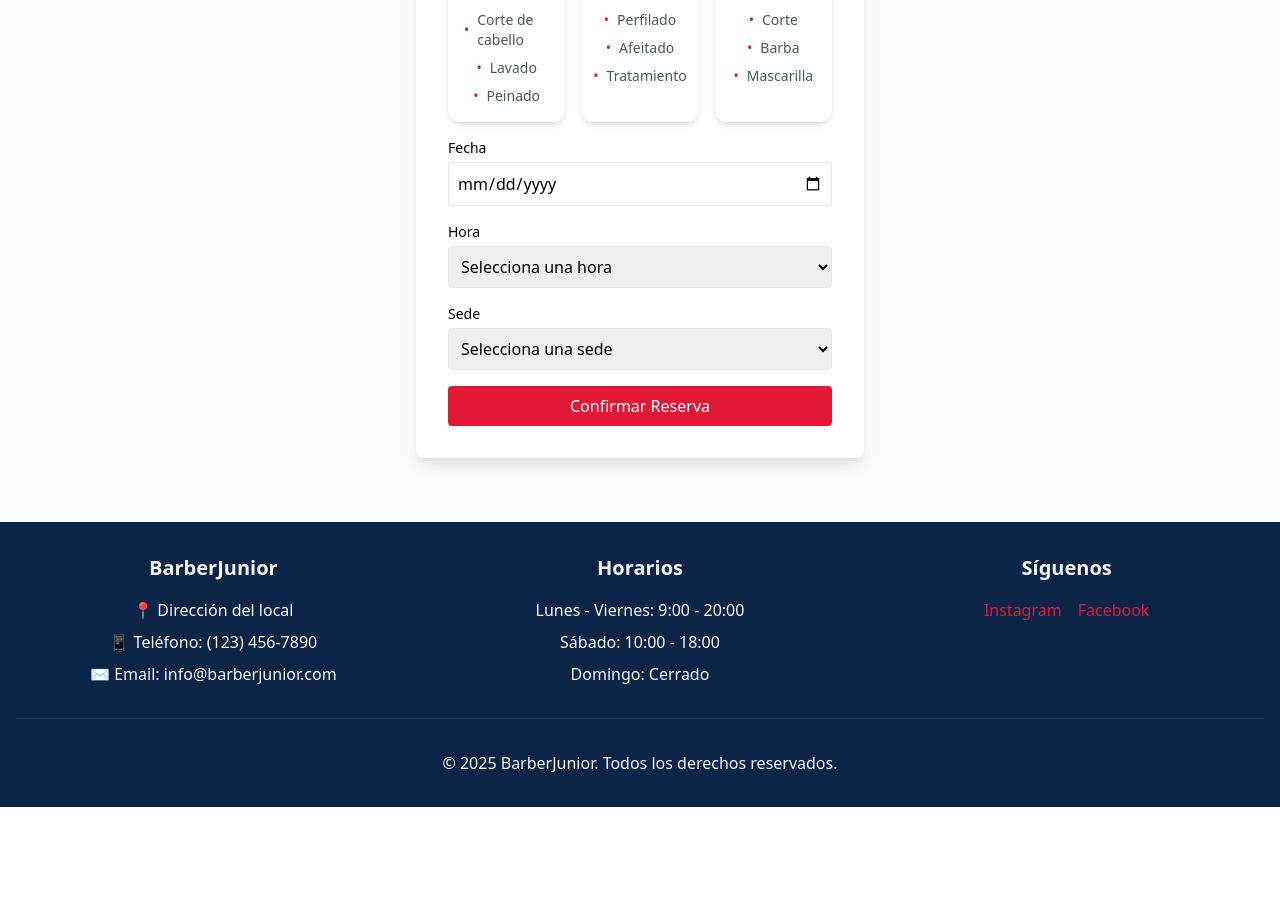
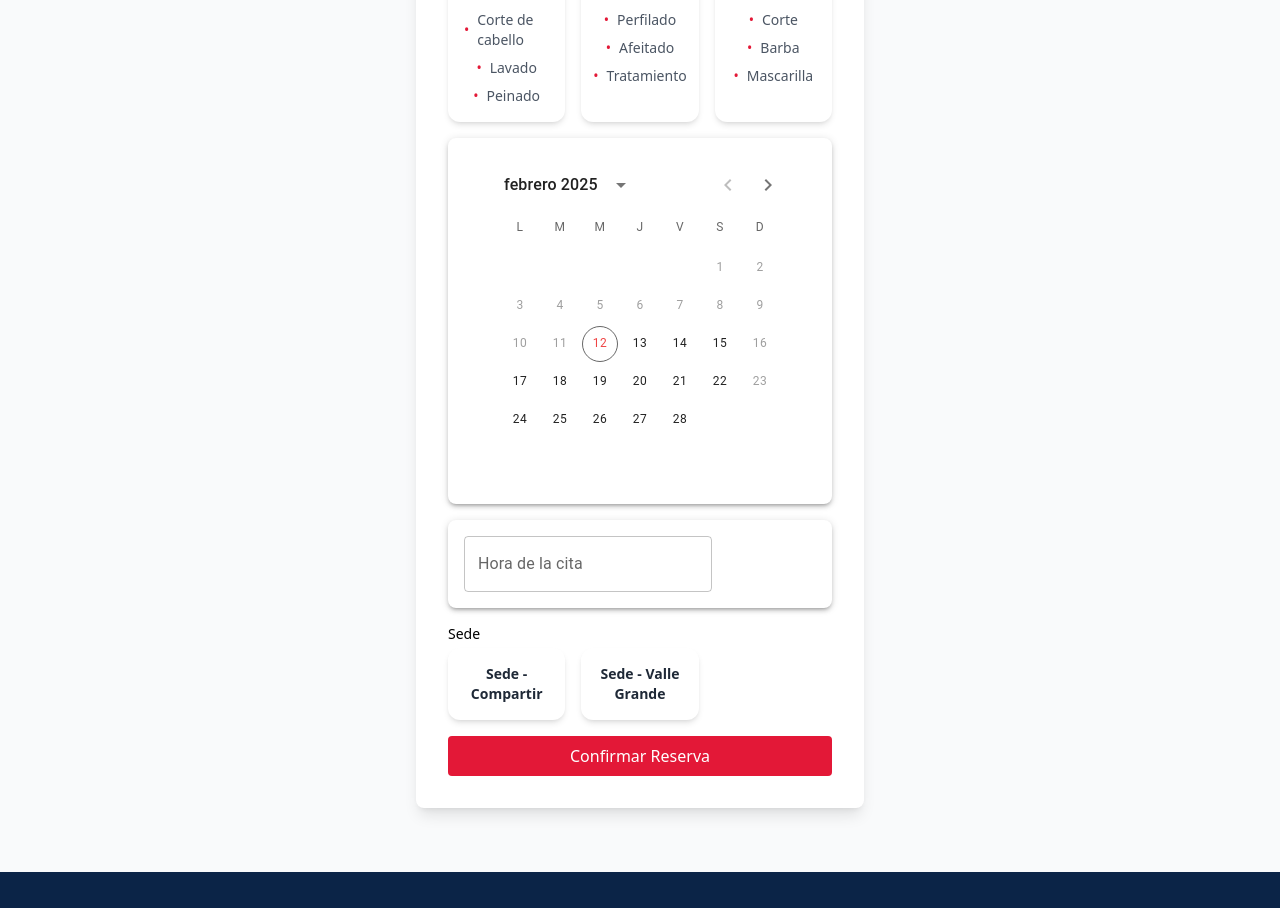
Before and after one commit to Breyner794/barber-shop, a React (Vite) app: page /reserva in a window 1280 px wide. Shown: the part 700-1608 px from the top of the page. Before the commit the page ends 1507 px from the top, so only its background shows below. Built offline with nearby package versions, Linux system fonts and the light colour scheme.

Commit message:
Se modifica los campos de la reserva, mas vista agradable pal usuario.

```diff
--- a/src/components/reserva/Reserva.jsx
+++ b/src/components/reserva/Reserva.jsx
@@ -1,15 +1,16 @@
 // components/reserva/Reserva.jsx
 import { useState } from "react";
 import { useLocation } from "react-router-dom";
-import { services } from '../../data/servicesData';
-import { barberos } from '../../data/barberosData';
-import { sedes } from '../../data/sedesData';
-import { horasDisponibles } from '../../data/horariosData'
+import { services } from "../../data/servicesData";
+import { barberos } from "../../data/barberosData";
+import { sedes } from "../../data/sedesData";
+import CustomDatePicker from "../DateTimePicker/CustomDatePicker";
 
 const Reserva = () => {
   const location = useLocation();
   const preSelectedService = location.state?.selectedService;
   const [selectedBarber, setSelectedBarber] = useState(null);
+  const [selectSede, setSelectSede] = useState(null);
 
   const [formData, setFormData] = useState({
     nombre: "",
@@ -79,7 +80,6 @@ const Reserva = () => {
             />
           </div>
 
-          {/* Selección de servicio */}
           {/* Selector de Servicios */}
           <div className="mb-6">
             <label className="block text-sm font-medium text-gray-700 mb-3">
@@ -98,19 +98,26 @@ const Reserva = () => {
           transition-all
           duration-200
           hover:shadow-lg
-          ${formData.servicio === service.id
-            ? 'ring-2 ring-blue-500 bg-blue-50'
-            : 'hover:bg-gray-50'
+          ${
+            formData.servicio === service.id
+              ? "ring-2 ring-blue-500 bg-blue-50"
+              : "hover:bg-gray-50"
           }
         `}
-        onClick={() => setFormData({ ...formData, servicio: service.id })}
+                  onClick={() =>
+                    setFormData({ ...formData, servicio: service.id })
+                  }
                 >
                   <div className="p-4 flex flex-col items-center">
                     {/* Ícono del servicio */}
-          <div className="text-4xl mb-4 text-center">{service.icon}</div>
+                    <div className="text-4xl mb-4 text-center">
+                      {service.icon}
+                    </div>
 
                     <div className="text-center w-full">
-            <h3 className="text-xl font-bold mb-2">{service.title}</h3>
+                      <h3 className="text-xl font-bold mb-2">
+                        {service.title}
+                      </h3>
                       <p className="text-2xl font-bold text-barber-accent mb-2">
                         {service.price}
                       </p>
@@ -120,7 +127,10 @@ const Reserva = () => {
                     {/* Lista de servicios incluidos */}
                     <ul className="space-y-2 w-full flex flex-col items-center">
                       {service.includes.map((item, index) => (
-              <li key={index} className="flex items-center justify-center text-sm text-gray-600 w-full">
+                        <li
+                          key={index}
+                          className="flex items-center justify-center text-sm text-gray-600 w-full"
+                        >
                           <span className="text-barber-accent mr-2">•</span>
                           {item}
                         </li>
@@ -137,19 +147,25 @@ const Reserva = () => {
                 <div className="flex items-center justify-between">
                   <div className="flex items-center gap-3">
                     <div className="text-3xl">
-            {services.find(s => s.id === formData.servicio)?.icon}
+                      {services.find((s) => s.id === formData.servicio)?.icon}
                     </div>
                     <div>
                       <p className="font-medium">
-              {services.find(s => s.id === formData.servicio)?.title}
+                        {
+                          services.find((s) => s.id === formData.servicio)
+                            ?.title
+                        }
                       </p>
                       <p className="text-sm text-gray-500">
-              {services.find(s => s.id === formData.servicio)?.duration}
+                        {
+                          services.find((s) => s.id === formData.servicio)
+                            ?.duration
+                        }
                       </p>
                     </div>
                   </div>
                   <p className="text-xl font-bold text-barber-accent">
-          {services.find(s => s.id === formData.servicio)?.price}
+                    {services.find((s) => s.id === formData.servicio)?.price}
                   </p>
                 </div>
               </div>
@@ -157,41 +173,19 @@ const Reserva = () => {
           </div>
 
           {/* Fecha y hora */}
-          <div>
-            <label className="block text-sm font-medium mb-1">Fecha</label>
-            <input
-              type="date"
-              value={formData.fecha}
-              onChange={(e) =>
-                setFormData({ ...formData, fecha: e.target.value })
-              }
-              className="w-full p-2 border rounded"
-              required
-            />
+          <div className="mb-6">
+            <CustomDatePicker formData={formData} setFormData={setFormData} />
           </div>
 
-          <div>
-            <label className="block text-sm font-medium mb-1">Hora</label>
-            <select
-              value={formData.hora}
-              onChange={(e) =>
-                setFormData({ ...formData, hora: e.target.value })
-              }
-              className="w-full p-2 border rounded"
-              required
-            >
-              <option value="">Selecciona una hora</option>
-              {horasDisponibles.map((hora) => (
-                <option key={hora} value={hora}>
-                  {hora}
-                </option>
-              ))}
-            </select>
-          </div>
-          <div>
+          {/* Sedes */}
+
+          <div className="mb-6">
             <label className="block text-sm font-medium mb-1">Sede</label>
-            <select
+            <div className="grid grid-cols-2 sm:grid-cols-3 gap-4">
+              {sedes.map((sede) => (
+                <div
                   value={formData.sede}
+                  key={sede.id}
                   onChange={(e) =>
                     setFormData({
                       ...formData,
@@ -199,17 +193,41 @@ const Reserva = () => {
                       barbero: "", // Resetear barbero al cambiar de sede
                     })
                   }
-              className="w-full p-2 border rounded"
-              required
+                  className={`
+                  bg-white
+                  rounded-xl
+                  shadow-md
+                  overflow-hidden
+                  cursor-pointer
+                  transition-all
+                  duration-200
+                  transform
+                  hover:scale-105
+                  hover:shadow-lg
+                  ${
+                    selectSede?.id === sede.id
+                      ? "ring-2 ring-blue-500 bg-blue-50"
+                      : ""
+                  }
+                `}
+                  onClick={() => {
+                    setSelectSede(sede);
+                    setFormData({ ...formData, sede: sede.id });
+                  }}
                 >
-              <option value="">Selecciona una sede</option>
-              {sedes.map((sede) => (
-                <option key={sede.id} value={sede.id}>
+                  <div className="p-4">
+                    <div className="flex flex-col items-center">
+                      <h3 className="text-sm font-semibold text-center text-gray-800">
                         {sede.nombre}
-                </option>
+                      </h3>
+                    </div>
+                  </div>
+                </div>
               ))}
-            </select>
             </div>
+          </div>
+
+          {/* Barberos */}
 
           {formData.sede && (
             <div className="mb-6">
@@ -253,7 +271,8 @@ const Reserva = () => {
                           {barbero.nombre}
                         </h3>
                         <p className="text-xs text-gray-500 mt-1">
-                          Sede {barbero.sede === 1 ? "Compartir" : "Valle Grande"}
+                          Sede{" "}
+                          {barbero.sede === 1 ? "Compartir" : "Valle Grande"}
                         </p>
                       </div>
                     </div>
@@ -282,7 +301,10 @@ const Reserva = () => {
                           {selectedBarber.nombre}
                         </p>
                         <p className="text-xs text-gray-500">
-                          Sede {selectedBarber.sede === 1 ? "Compartir" : "Valle Grande"}
+                          Sede{" "}
+                          {selectedBarber.sede === 1
+                            ? "Compartir"
+                            : "Valle Grande"}
                         </p>
                       </div>
                     </div>
--- a/src/data/sedesData.js
+++ b/src/data/sedesData.js
@@ -1,4 +1,4 @@
 export const sedes = [
-    { id: 1, nombre: "Sede Compartir" },
-    { id: 2, nombre: "Sede Valle Grande" },
+    { id: 1, nombre: "Sede - Compartir" },
+    { id: 2, nombre: "Sede - Valle Grande" },
   ];
```
Lines whose indentation alone changed are shown as unchanged.
